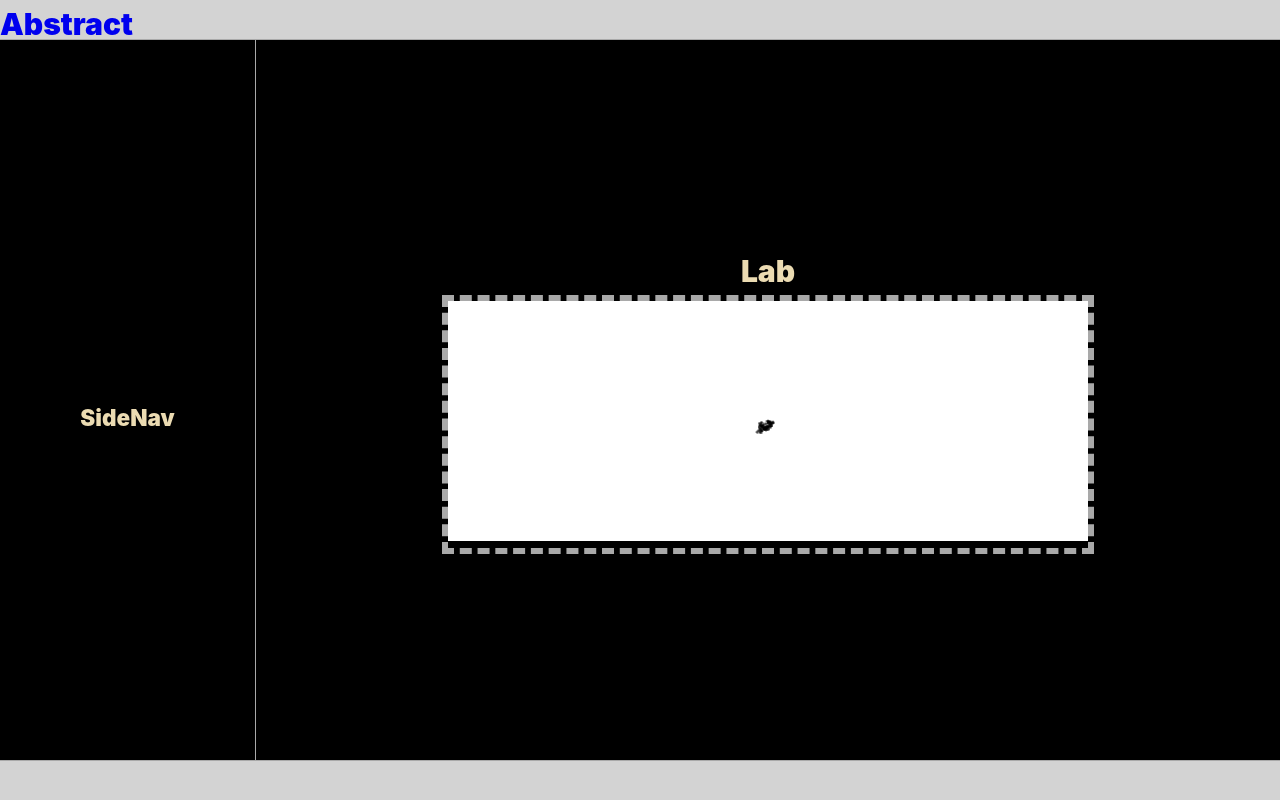
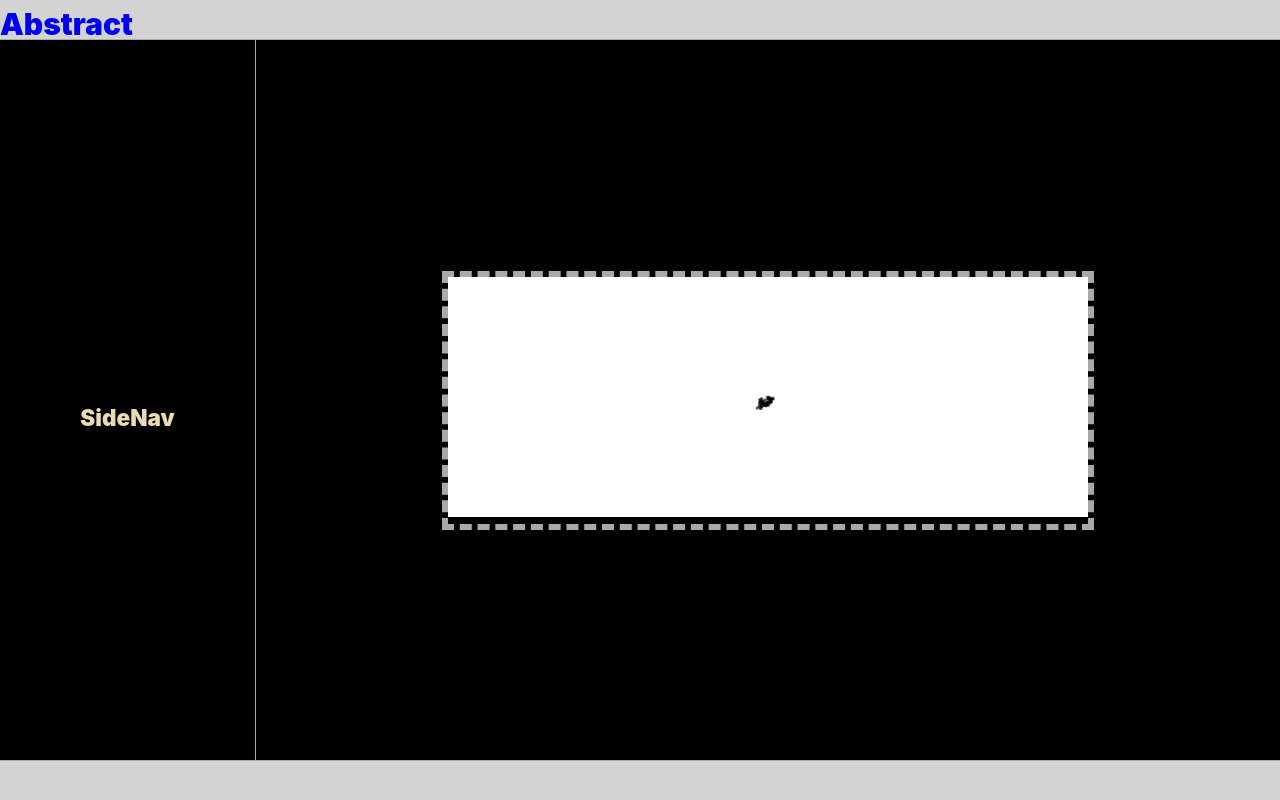
Before and after one commit to Unomars4/abstract, a Vue app: page /lab in a window 1280 px wide. Built offline with nearby package versions, Linux system fonts and the light colour scheme.

Commit message:
remove lab heading from labview

```diff
--- a/src/views/LabView.vue
+++ b/src/views/LabView.vue
@@ -30,7 +30,6 @@ onMounted(() => {
 
 <template>
   <div class="main">
-    <h1>Lab</h1>
     <div id="container" ref="container"></div>
   </div>
 </template>
```
